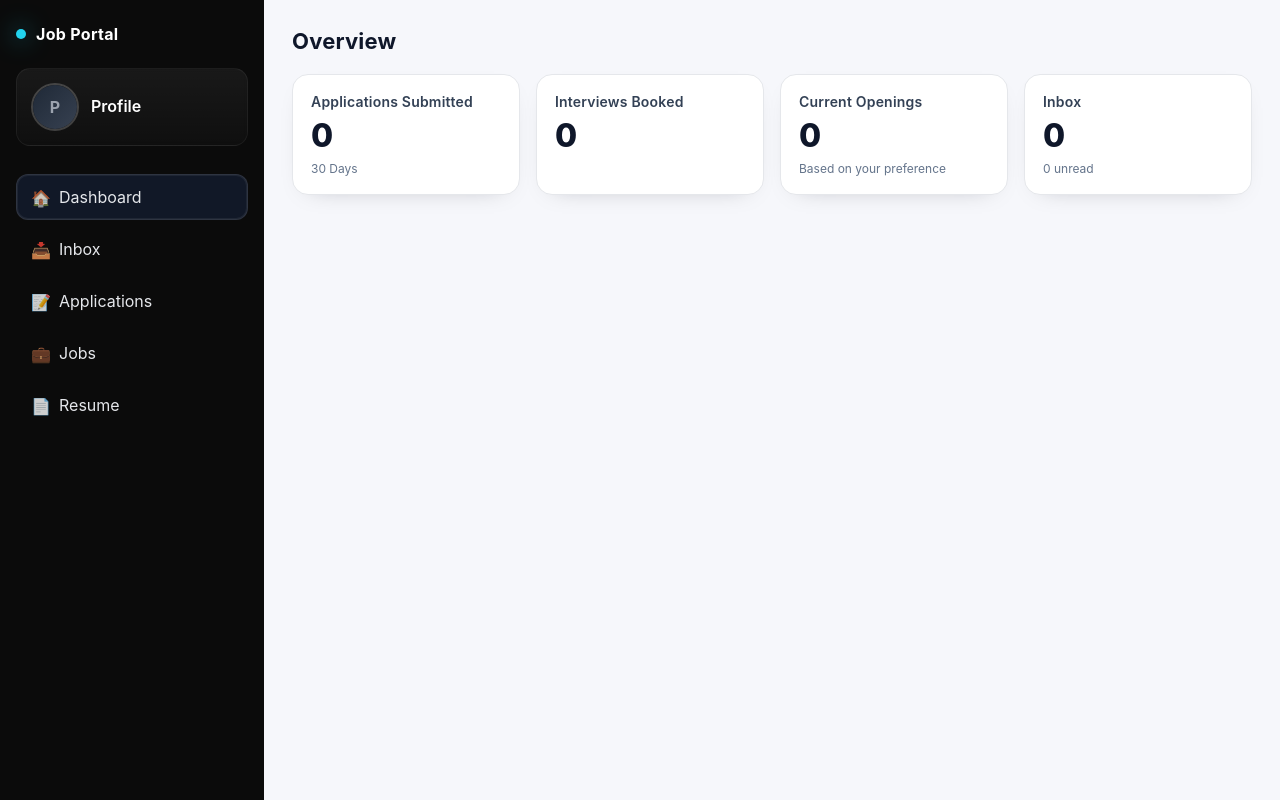
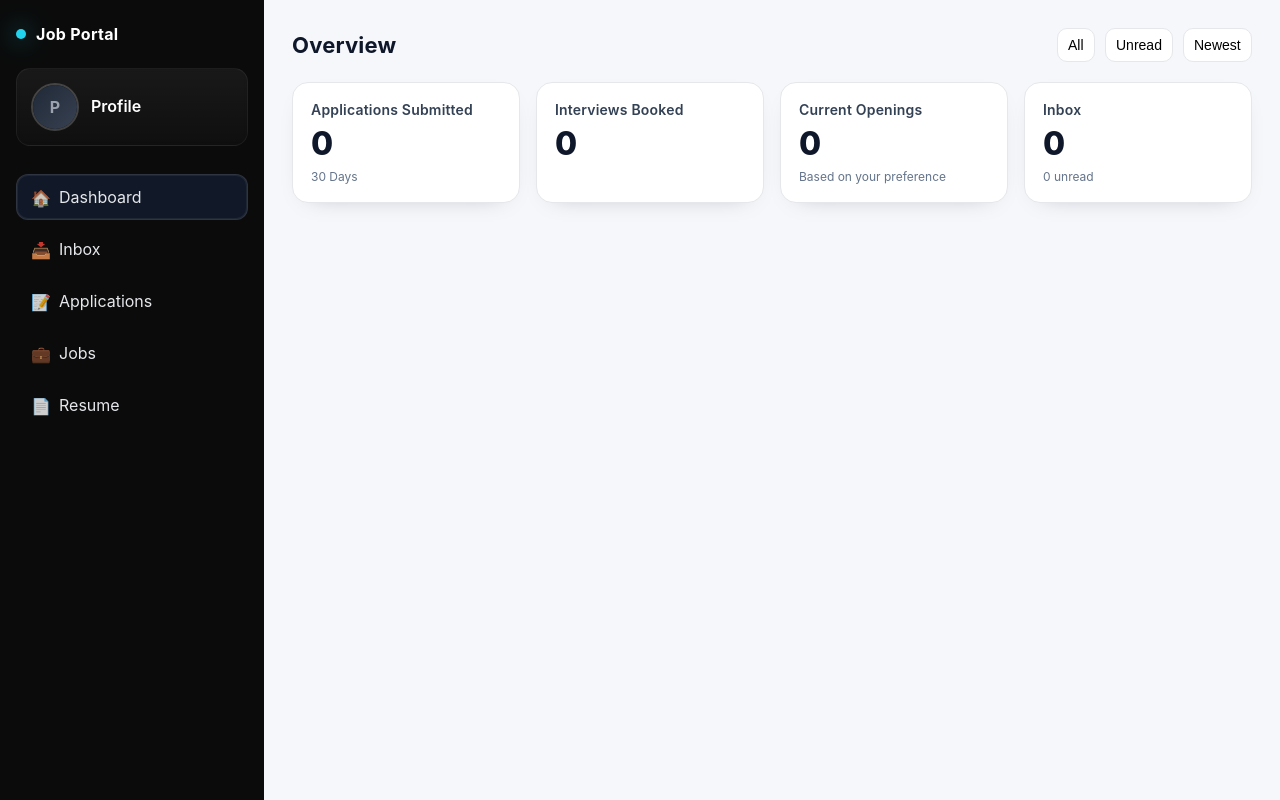
Before and after one commit to CMPUT401HackathonTeam/ApplicationManagementApp, a Django app: page /home/ in a window 1280 px wide. Run offline with Django 5.2, Linux system fonts and the light colour scheme.

Commit message:
edit homepage

```diff
--- a/myApplicationManager/static/homepage.css
+++ b/myApplicationManager/static/homepage.css
@@ -95,3 +95,26 @@ ul { list-style: none; margin: 0; padding: 0; }
   .sidebar { width: 220px; }
   .stats-grid { grid-template-columns: 1fr; }
 }
+
+.view.hidden { display: none; }
+.filters {
+  display: flex;
+  gap: 10px;
+  align-items: center;
+}
+.filters select {
+  appearance: none;
+  padding: 8px 10px;
+  border-radius: 10px;
+  border: 1px solid #e5e7eb;
+  background: #fff;
+  font-size: 14px;
+}
+
+.inbox-list {
+  margin: 0;
+  padding: 0;
+  display: grid;
+  gap: 10px;
+  list-style: none;
+}
--- a/myApplicationManager/templates/homePage.html
+++ b/myApplicationManager/templates/homePage.html
@@ -22,26 +22,37 @@
         </div>
       </div>
 
-
       <nav class="nav" aria-label="Primary">
-        <a href="#" class="active"><span class="icon">🏠</span><span>Dashboard</span></a>
-        <a href="#"><span class="icon">📥</span><span>Inbox</span></a>
-        <a href="#"><span class="icon">📝</span><span>Applications</span></a>
-        <a href="#"><span class="icon">💼</span><span>Jobs</span></a>
-        <a href="#"><span class="icon">📄</span><span>Resume</span></a>
+        <a href="#dashboard" class="active" data-view="dashboard"><span class="icon">🏠</span><span>Dashboard</span></a>
+        <a href="#inbox" data-view="inbox"><span class="icon">📥</span><span>Inbox</span></a>
+        <a href="#applications" data-view="applications"><span class="icon">📝</span><span>Applications</span></a>
+        <a href="#jobs" data-view="jobs"><span class="icon">💼</span><span>Jobs</span></a>
+        <a href="#resume" data-view="resume"><span class="icon">📄</span><span>Resume</span></a>
       </nav>
 
-
-        <div style="margin-top:auto; font-size:12px; color:#9ca3af; opacity:.9;">
-        </div>
+      <div style="margin-top:auto; font-size:12px; color:#9ca3af; opacity:.9;"></div>
     </aside>
 
     <main class="main">
       <div class="topbar">
-        <div class="title">Overview</div>
+        <div class="title" id="page-title">Overview</div>
+
+        <div class="filters" id="filters" hidden>
+          <select id="filter-scope" aria-label="Scope">
+            <option value="all" selected>All</option>
+          </select>
+          <select id="filter-read" aria-label="Read Status">
+            <option value="unread">Unread</option>
+            <option value="read">Read</option>
+          </select>
+          <select id="filter-sort" aria-label="Sort">
+            <option value="newest" selected>Newest</option>
+            <option value="oldest">Oldest</option>
+          </select>
+        </div>
       </div>
 
-
+      <section id="dashboard-view" class="view">
         <section class="stats-grid" aria-label="Stats">
           <article class="card" tabindex="0">
             <h3>Applications Submitted</h3>
@@ -49,12 +60,10 @@
             <div class="muted">30 Days</div>
           </article>
 
-
           <article class="card" tabindex="0">
             <h3>Interviews Booked</h3>
             <div class="kpi">0</div>
           </article>
-
 
           <article class="card" tabindex="0">
             <h3>Current Openings</h3>
@@ -62,14 +71,91 @@
             <div class="muted">Based on your preference</div>
           </article>
 
-
           <article class="card" tabindex="0">
             <h3>Inbox</h3>
             <div class="kpi">0</div>
             <div class="muted">0 unread</div>
           </article>
         </section>
+      </section>
+
+      <section id="inbox-view" class="view hidden" aria-label="Inbox">
+        <ul class="inbox-list">
+          <li class="inbox-item">
+            <div class="inbox-from">Recruiter · ACME</div>
+            <div class="inbox-subject">Interview availability this week</div>
+            <div class="inbox-meta">Unread · 2h ago</div>
+          </li>
+          <li class="inbox-item read">
+            <div class="inbox-from">HR · Globex</div>
+            <div class="inbox-subject">Your application was received</div>
+            <div class="inbox-meta">Read · Yesterday</div>
+          </li>
+        </ul>
+      </section>
+
+      <section id="applications-view" class="view hidden"></section>
+      <section id="jobs-view" class="view hidden"></section>
+      <section id="resume-view" class="view hidden"></section>
     </main>
   </div>
+
+  <script>
+    (function () {
+      const navLinks = document.querySelectorAll('.nav a[data-view]');
+      const views = {
+        dashboard: document.getElementById('dashboard-view'),
+        inbox: document.getElementById('inbox-view'),
+        applications: document.getElementById('applications-view'),
+        jobs: document.getElementById('jobs-view'),
+        resume: document.getElementById('resume-view')
+      };
+      const pageTitle = document.getElementById('page-title');
+      const filters = document.getElementById('filters');
+
+      function setActive(link) {
+        navLinks.forEach(a => a.classList.remove('active'));
+        if (link) link.classList.add('active');
+      }
+
+      function showView(name) {
+        Object.entries(views).forEach(([k, el]) => {
+          if (!el) return;
+          if (k === name) el.classList.remove('hidden');
+          else el.classList.add('hidden');
+        });
+
+        if (name === 'inbox') {
+          pageTitle.textContent = 'Inbox';
+          filters.hidden = false;
+        } else {
+          pageTitle.textContent = (name === 'dashboard') ? 'Overview' : name[0].toUpperCase() + name.slice(1);
+          filters.hidden = true;
+        }
+      }
+
+      navLinks.forEach(a => {
+        a.addEventListener('click', (e) => {
+          e.preventDefault();
+          const view = a.getAttribute('data-view');
+          setActive(a);
+          showView(view);
+          history.pushState(null, '', '#' + view);
+        });
+      });
+
+      const initial = (location.hash || '#dashboard').replace('#', '');
+      const initialLink = Array.from(navLinks).find(a => a.getAttribute('data-view') === initial);
+      setActive(initialLink || document.querySelector('.nav a[data-view="dashboard"]'));
+      showView(initial in views ? initial : 'dashboard');
+
+      window.addEventListener('popstate', () => {
+        const v = (location.hash || '#dashboard').replace('#', '');
+        const link = Array.from(navLinks).find(a => a.getAttribute('data-view') === v);
+        setActive(link);
+        showView(v in views ? v : 'dashboard');
+      });
+    })();
+  </script>
 </body>
 </html>
```
Lines whose indentation alone changed are shown as unchanged.
